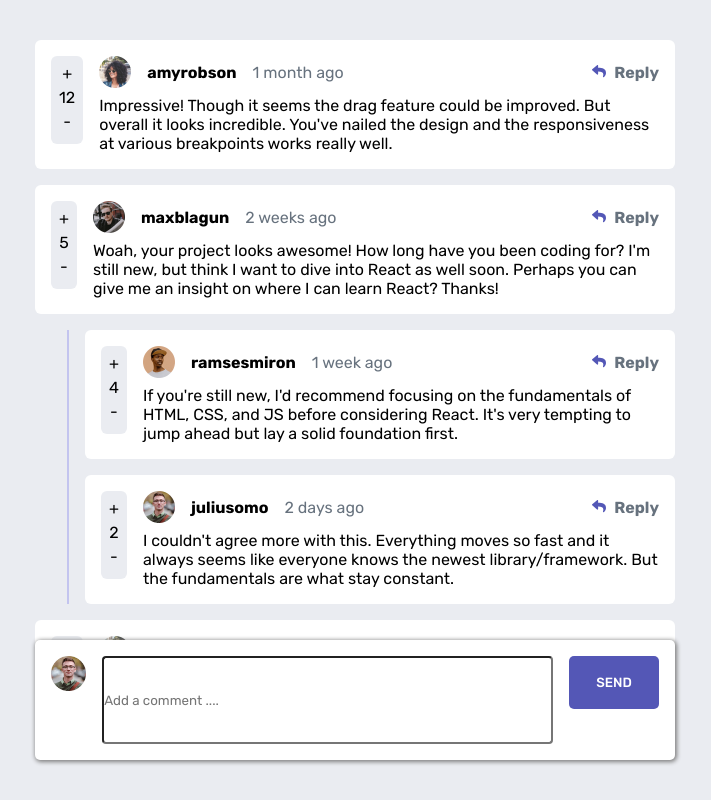
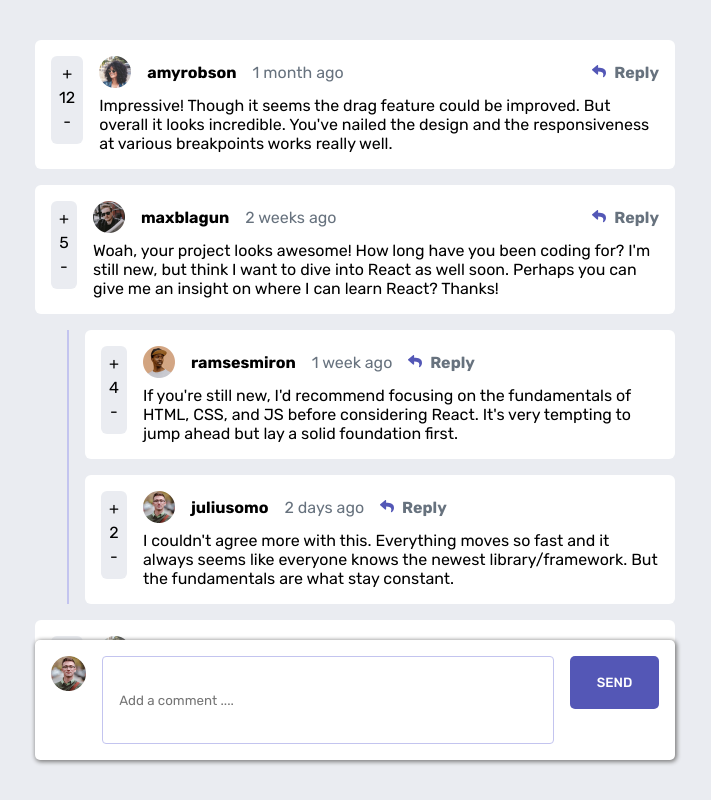
Before and after one commit to Johnnnex/interactive-comment-section, a React (Vite) app: page / in a window 1280 px wide. Shown: the whole page, without its empty margins (285-996 px from the left). Built offline with nearby package versions, Linux system fonts and the light colour scheme.

Commit message:
more commits

```diff
--- a/src/App.css
+++ b/src/App.css
@@ -68,14 +68,16 @@ body {
 .top>span {
   color: var(--greyishBlue);
 }
+.time-stamp {
+  flex: 1;
+}
 .reply-btn {
-  flex: 1;
-  text-align: end;
   color: var(--Moderateblue);
-
+  cursor: pointer;
 }
-.reply-btn b {
-  cursor: pointer;
+.reply-btn:hover,
+.reply-btn:focus {
+  color: var(--Lightgrayishblue);
 }
 .img-reply {
   height: 2rem;
@@ -117,6 +119,14 @@ form > input {
   font-family: 'Rubik', sans-serif;
   margin-right: 1rem;
   border-radius: 4px;
+  outline: none;
+  border: 1px solid var(--Lightgrayishblue);
+  padding: 0 1rem 0;
+  transition: .3s;
+}
+form > input:hover,
+form > input:focus {
+  border-color: var(--Moderateblue);
 }
 form > button {
   width: 20%;
@@ -129,4 +139,9 @@ form > button {
   background-color: var(--Moderateblue);
   color: var(--White);
   border-radius: 5px;
+  transition: .3s;
 }
+form > button:hover,
+form > button:focus {
+  background-color: var(--Lightgrayishblue);
+}
--- a/src/App.jsx
+++ b/src/App.jsx
@@ -28,7 +28,7 @@ function App() {
           <div className='top'>
             <img className='img-reply' src={comment.user.image.webp} alt="" />
             <b className='name'>{comment.user.username}</b>
-            <span>{comment.createdAt}</span>
+            <span className='time-stamp'>{comment.createdAt}</span>
             <span className='reply-btn'><img src="/images/icon-reply.svg" alt="" />&nbsp;&nbsp;<b>Reply</b></span>
           </div>
           <p>{comment.content}</p>
```
